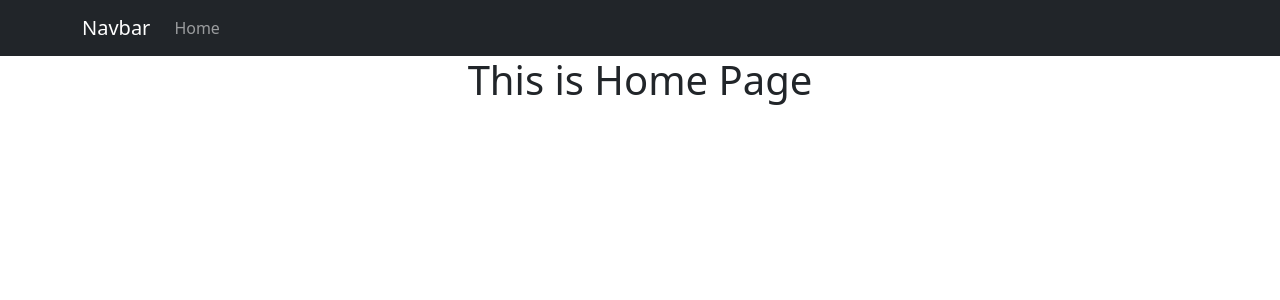
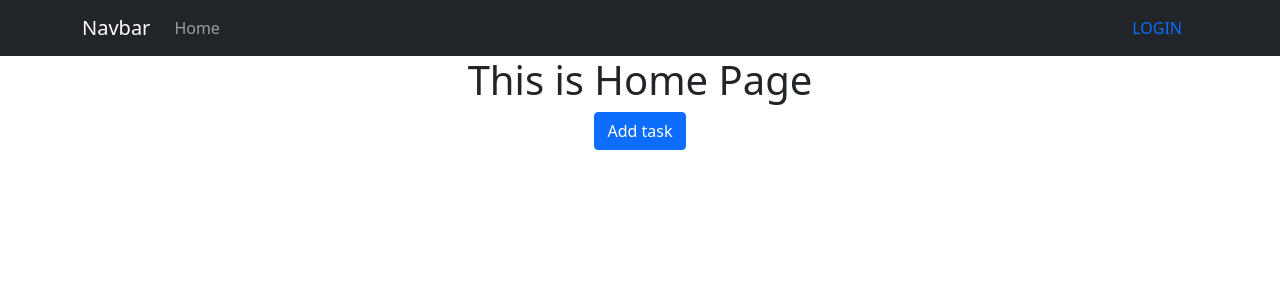
Before and after one commit to rezwanrahimr/skill-assignment-test-client-site, a React (Create React App) app: page / in a window 1280 px wide. Shown: the top 300 px of the page. Built offline with nearby package versions, Linux system fonts and the light colour scheme; no server answers.

Commit message:
login and signup added

```diff
--- a/src/components/Header/Header.js
+++ b/src/components/Header/Header.js
@@ -1,7 +1,26 @@
-import React from 'react';
+import { onAuthStateChanged, signOut } from 'firebase/auth';
+import React, { useEffect, useState } from 'react';
 import { Container, Nav, Navbar } from 'react-bootstrap';
+import auth from '../../firebase.init';
 
 const Header = () => {
+  const [user, setUser] = useState({});
+  useEffect(() => {
+    onAuthStateChanged(auth, (user) => {
+      console.log(user);
+      if (user) {
+        setUser(user);
+      } else {
+        setUser({});
+      }
+    });
+  }, []);
+
+  const signOutUser = () => {
+    signOut(auth)
+      .then(() => { })
+      .catch((error) => { });
+  };
     return (
         <div>
              <Navbar bg="dark" variant="dark">
@@ -9,8 +28,14 @@ const Header = () => {
     <Navbar.Brand href="/home">Navbar</Navbar.Brand>
     <Nav className="me-auto">
       <Nav.Link href="/home">Home</Nav.Link>
-
     </Nav>
+    {user?.uid ? (
+                <Nav.Link eventKey={2} onClick={signOutUser} href="/login">
+                  SIGN-OUT
+                </Nav.Link>
+              ) : (
+                <Nav.Link eventKey={2} href="/login">LOGIN</Nav.Link>
+              )}
     </Container>
   </Navbar>
         </div>
--- a/src/components/Home/Home.js
+++ b/src/components/Home/Home.js
@@ -1,9 +1,11 @@
 import React from 'react';
+import { Button } from 'react-bootstrap';
 
 const Home = () => {
     return (
         <div>
             <h1>This is Home Page</h1>
+            <Button variant="primary"> Add task</Button>{' '}
         </div>
     );
 };
--- a/src/components/Login/Login.js
+++ b/src/components/Login/Login.js
@@ -24,11 +24,7 @@ const Login = () => {
         return <p>Loading...</p>;
       }
       if (user) {
-        return (
-          <div>
-            <p>Signed In User: {user.email}</p>
-          </div>
-        );
+        navigate('/home')
       }
 
     return (
```
